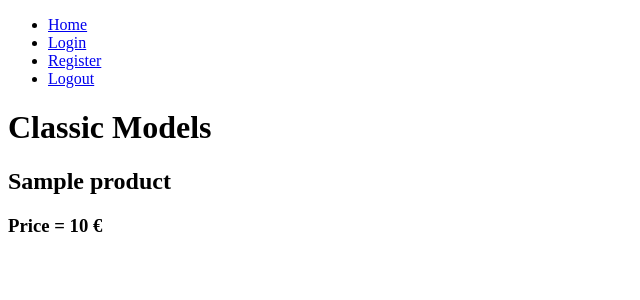
After one commit to Broodco/workshop-classicmodels, a PHP site: template src/public/views/product.view.php in a window 1280 px wide. The commit adds this page. Shown: the top 300 px of the page, without its empty margins (0-640 px from the left). Run offline with PHP 8.4, Linux system fonts and the light colour scheme; the template is opened without the code that fills it: most values are stand-ins (such as "Sample title", 1, 10 or a date in 2020).

Commit message:
Workshop update 2 : single product page

```diff
--- a/src/public/views/includes/header.view.php
+++ b/src/public/views/includes/header.view.php
@@ -8,4 +8,15 @@
     <title>Classic Models</title>
 </head>
 <body>
-    <h1>Classic Models</h1>
+<header>
+    <nav>
+        <ul>
+            <li><a href="/">Home</a></li>
+            <li><a href="/login.php">Login</a></li>
+            <li><a href="/register.php">Register</a></li>
+            <li><a href="/logout.php">Logout</a></li>
+        </ul>
+    </nav>
+</header>
+
+<h1>Classic Models</h1>
--- /dev/null
+++ b/src/public/views/product.view.php
@@ -0,0 +1,3 @@
+<h2><?= $product['productName'] ?></h2>
+
+<h3>Price = <?= $product['buyPrice'] ?> €</h3>
```
Also changed, not shown: src/public/product.php (added, +26 -0 lines).
